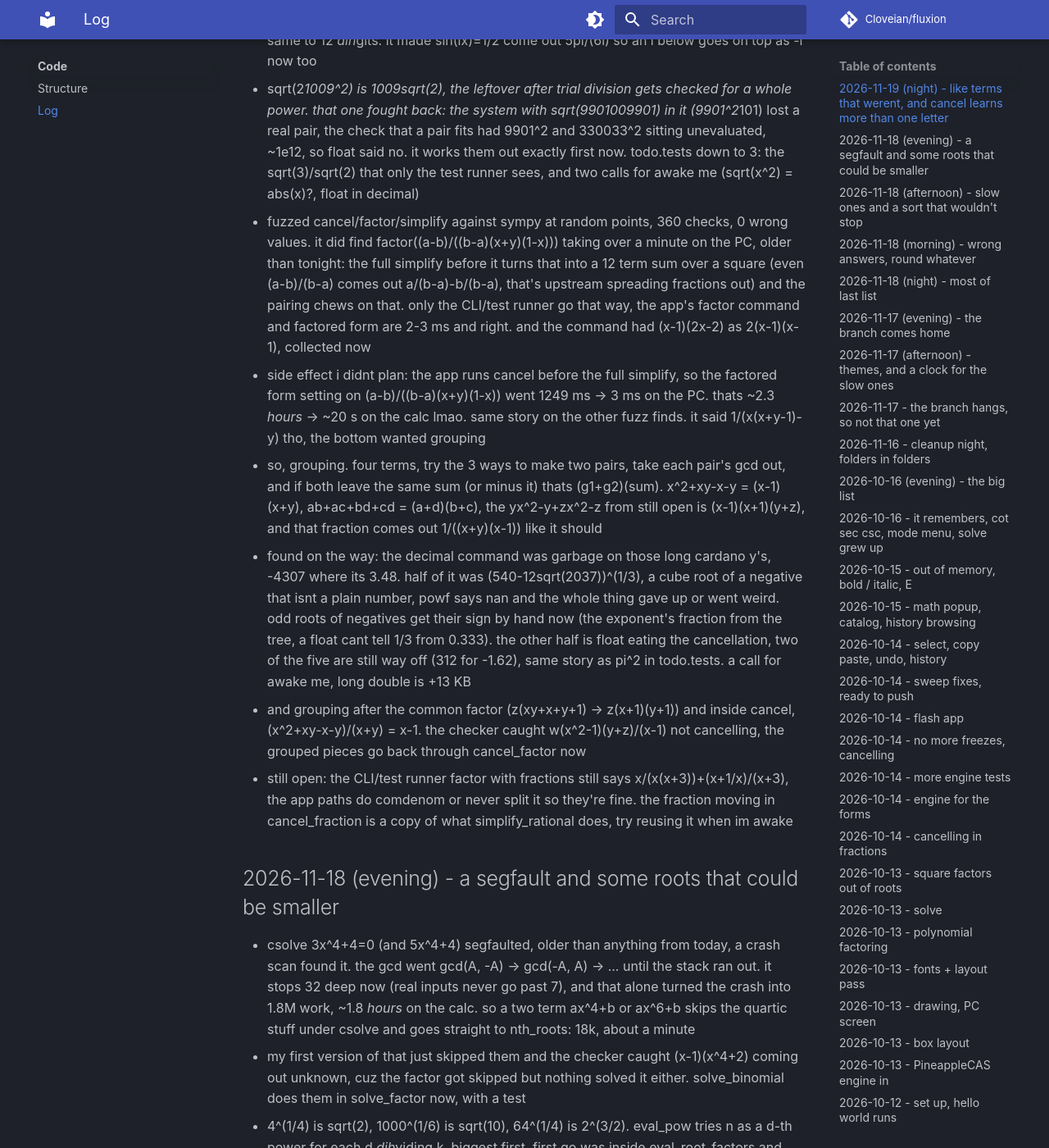
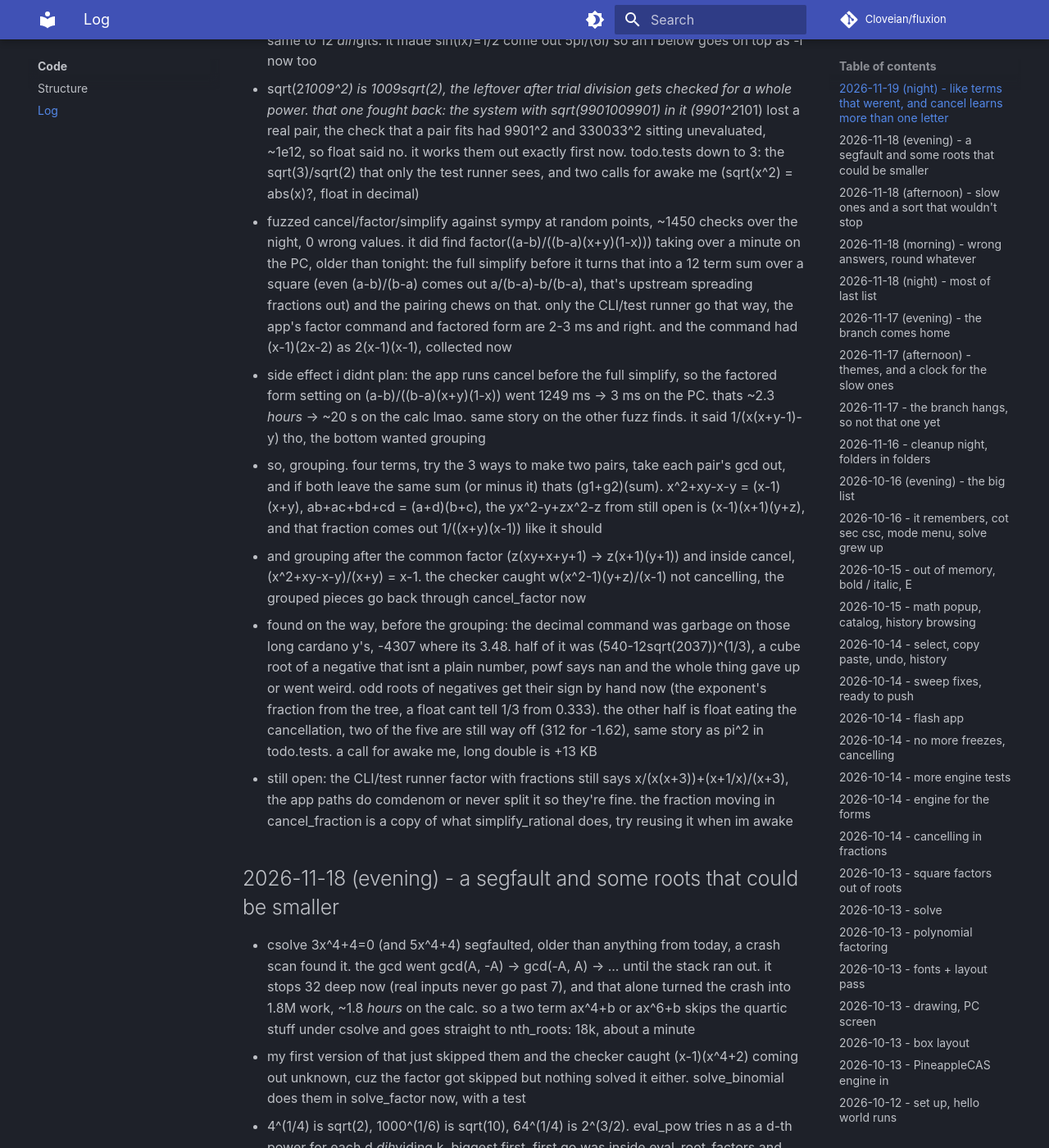
Before and after one commit to Cloveian/fluxion, an MkDocs documentation site: the page built from docs/code/log.md, in a window 1280 px wide and 1400 px high, scrolled down 939 px. Shown: the whole window at 82% size. Built offline with MkDocs 1.6.1 and Material for MkDocs 9.7.7, drawn with Linux system fonts in a browser that asks for light colours; comment, search, counter and statistics services are not loaded.

Commit message:
log: grouping bullets back together, fuzz count catches up

```diff
--- a/docs/code/log.md
+++ b/docs/code/log.md
@@ -10,11 +10,11 @@
 - and a factor against its negative, (a^2-b^2)/(b-a) = -a-b. todo 6 -> 5
 - and the like terms thing for real: (3a)/b-(10a)/(7b) didnt collect either, only under the full simplify. -10/7 is a tree, not a number node, so the pairing said "not numbers". systems got shorter from it (9 of 600, cardano y's collect into /72s), checked in sympy, same to 12 *dih*gits. it made sin(ix)=1/2 come out 5pi/(6i) so an i below goes on top as -i now too
 - sqrt(2*1009^2) is 1009sqrt(2), the leftover after trial division gets checked for a whole power. that one fought back: the system with sqrt(9901009901) in it (9901^2*101) lost a real pair, the check that a pair fits had 9901^2 and 330033^2 sitting unevaluated, ~1e12, so float said no. it works them out exactly first now. todo.tests down to 3: the sqrt(3)/sqrt(2) that only the test runner sees, and two calls for awake me (sqrt(x^2) = abs(x)?, float in decimal)
-- fuzzed cancel/factor/simplify against sympy at random points, 360 checks, 0 wrong values. it did find factor((a-b)/((b-a)(x+y)(1-x))) taking over a minute on the PC, older than tonight: the full simplify before it turns that into a 12 term sum over a square (even (a-b)/(b-a) comes out a/(b-a)-b/(b-a), that's upstream spreading fractions out) and the pairing chews on that. only the CLI/test runner go that way, the app's factor command and factored form are 2-3 ms and right. and the command had (x-1)(2x-2) as 2(x-1)(x-1), collected now
+- fuzzed cancel/factor/simplify against sympy at random points, ~1450 checks over the night, 0 wrong values. it did find factor((a-b)/((b-a)(x+y)(1-x))) taking over a minute on the PC, older than tonight: the full simplify before it turns that into a 12 term sum over a square (even (a-b)/(b-a) comes out a/(b-a)-b/(b-a), that's upstream spreading fractions out) and the pairing chews on that. only the CLI/test runner go that way, the app's factor command and factored form are 2-3 ms and right. and the command had (x-1)(2x-2) as 2(x-1)(x-1), collected now
 - side effect i didnt plan: the app runs cancel before the full simplify, so the factored form setting on (a-b)/((b-a)(x+y)(1-x)) went 1249 ms -> 3 ms on the PC. thats ~2.3 *hours* -> ~20 s on the calc lmao. same story on the other fuzz finds. it said 1/(x(x+y-1)-y) tho, the bottom wanted grouping
 - so, grouping. four terms, try the 3 ways to make two pairs, take each pair's gcd out, and if both leave the same sum (or minus it) thats (g1+g2)(sum). x^2+xy-x-y = (x-1)(x+y), ab+ac+bd+cd = (a+d)(b+c), the yx^2-y+zx^2-z from still open is (x-1)(x+1)(y+z), and that fraction comes out 1/((x+y)(x-1)) like it should
-- found on the way: the decimal command was garbage on those long cardano y's, -4307 where its 3.48. half of it was (540-12sqrt(2037))^(1/3), a cube root of a negative that isnt a plain number, powf says nan and the whole thing gave up or went weird. odd roots of negatives get their sign by hand now (the exponent's fraction from the tree, a float cant tell 1/3 from 0.333). the other half is float eating the cancellation, two of the five are still way off (312 for -1.62), same story as pi^2 in todo.tests. a call for awake me, long double is +13 KB
 - and grouping after the common factor (z(xy+x+y+1) -> z(x+1)(y+1)) and inside cancel, (x^2+xy-x-y)/(x+y) = x-1. the checker caught w(x^2-1)(y+z)/(x-1) not cancelling, the grouped pieces go back through cancel_factor now
+- found on the way, before the grouping: the decimal command was garbage on those long cardano y's, -4307 where its 3.48. half of it was (540-12sqrt(2037))^(1/3), a cube root of a negative that isnt a plain number, powf says nan and the whole thing gave up or went weird. odd roots of negatives get their sign by hand now (the exponent's fraction from the tree, a float cant tell 1/3 from 0.333). the other half is float eating the cancellation, two of the five are still way off (312 for -1.62), same story as pi^2 in todo.tests. a call for awake me, long double is +13 KB
 - still open: the CLI/test runner factor with fractions still says x/(x(x+3))+(x+1/x)/(x+3), the app paths do comdenom or never split it so they're fine. the fraction moving in cancel_fraction is a copy of what simplify_rational does, try reusing it when im awake
 
 ## 2026-11-18 (evening) - a segfault and some roots that could be smaller
```
